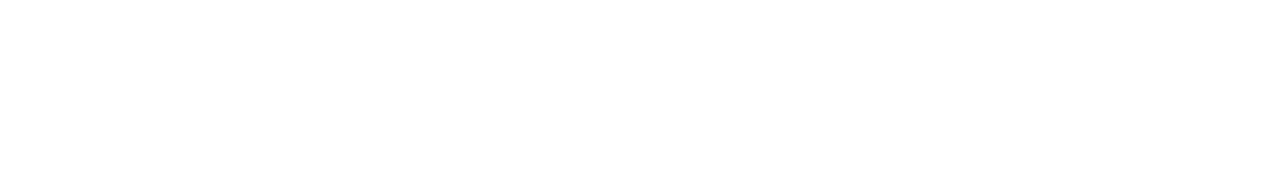
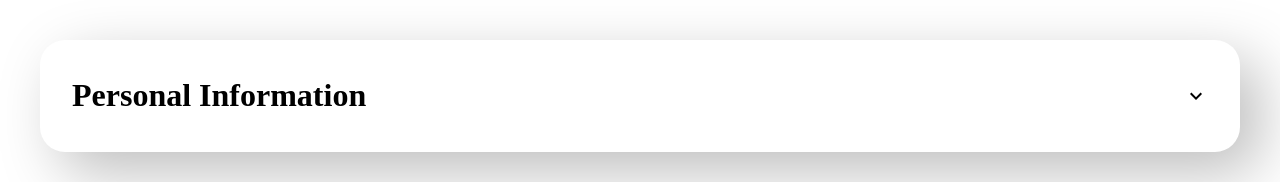
Before and after one commit to danielopoulos321/cv-builder, a React app: page / in a window 1280 px wide. Shown: the top 182 px of the page. Built offline with nearby package versions, Linux system fonts and the light colour scheme; the HTML template or start-up script is replaced by a standard one.

Commit message:
ALter globalInfo data structure

```diff
--- a/src/App.jsx
+++ b/src/App.jsx
@@ -1,7 +1,59 @@
 import './styles/App.css'
+import { useState } from 'react'
+import BasicInfo from './components/BasicInfo'
+import EducationInfo from './components/EducationInfo'
+import CVPreview from './components/CVPreview'
 
 function App() {
+    const [globalInfo, setGlobalInfo] = useState({
+        basicInfo: {
+          fullName: '',
+          phone: '',
+          email: '',
+        },
+        educationInfo: [],
+    })
+    return (
 
-}
+        <>
+            <div className="allInputsContainer">
+                <BasicInfo globalInfo={globalInfo} setGlobalInfo={setGlobalInfo}/>
+                <EducationInfo globalInfo={globalInfo} setGlobalInfo={setGlobalInfo}/>
+            </div>
+            <CVPreview globalInfo={globalInfo}/>
+        </>
+    )}
 
 export default App
+
+  //All states live in APP, components inherit them as props
+  //On form submit, commits them to the preview
+        //collapses form and shows edit button
+        //form save state set to saved which commits input info into the cv preview
+
+//FLEX CONTAINER SEPARATED BY FORMS AND PREVIEW
+//COMPONENT THAT BUILDS SIMILAR INPUT BOXES?
+//COMPONENT FOR EDIT + SAVE BUTTONS
+
+  //GENERAL INFORMATION FORM
+    //Name
+    //Phone Number
+    //e-mail
+
+  //EDUCATION FORM
+  //Adds each entry individually, each with an edit button
+  //Each edit button opens a new EDUFORM with the info
+  //New Button opens a fresh EDUFORM
+    //School Name
+    //Title of Study
+    //Date of Study
+
+
+  //EXPERIENCE FORM
+    //Company Name
+    //Position Title
+    //Responsibilites
+    //Date of Work
+
+
+  //CV PREVIEW
```
